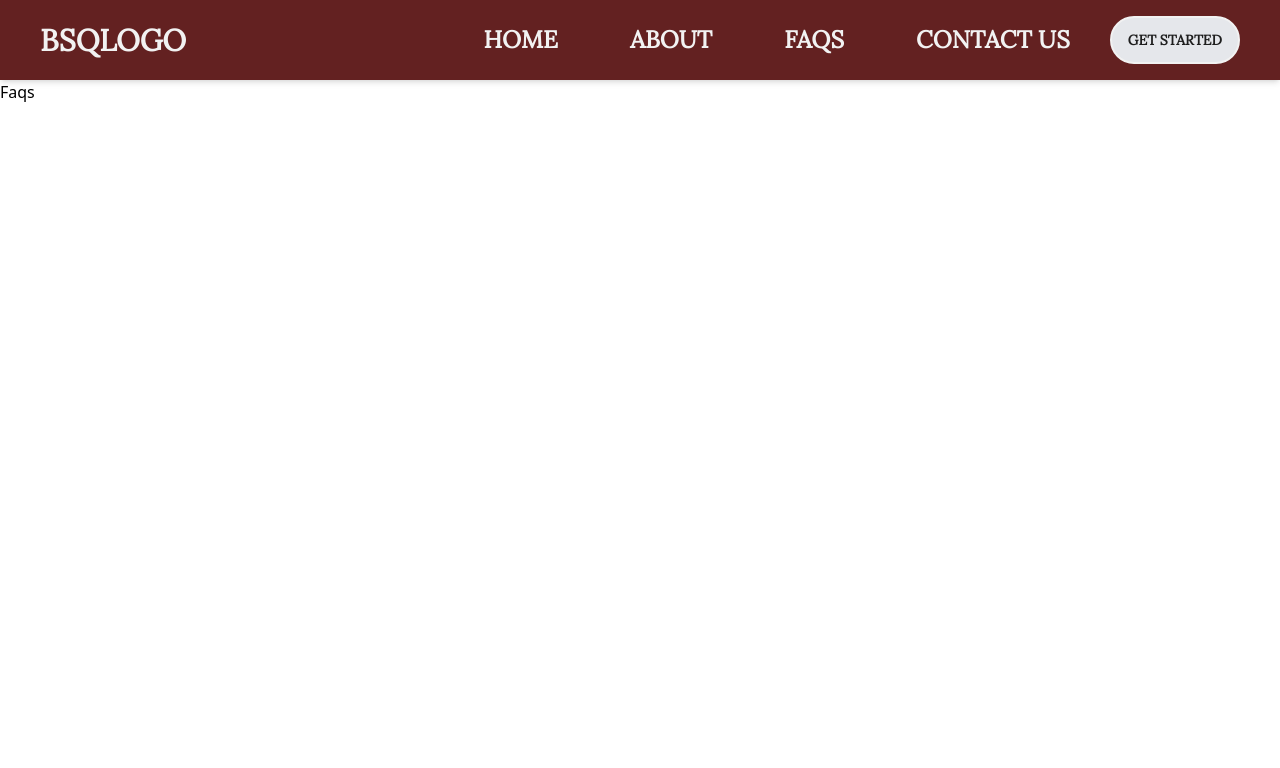
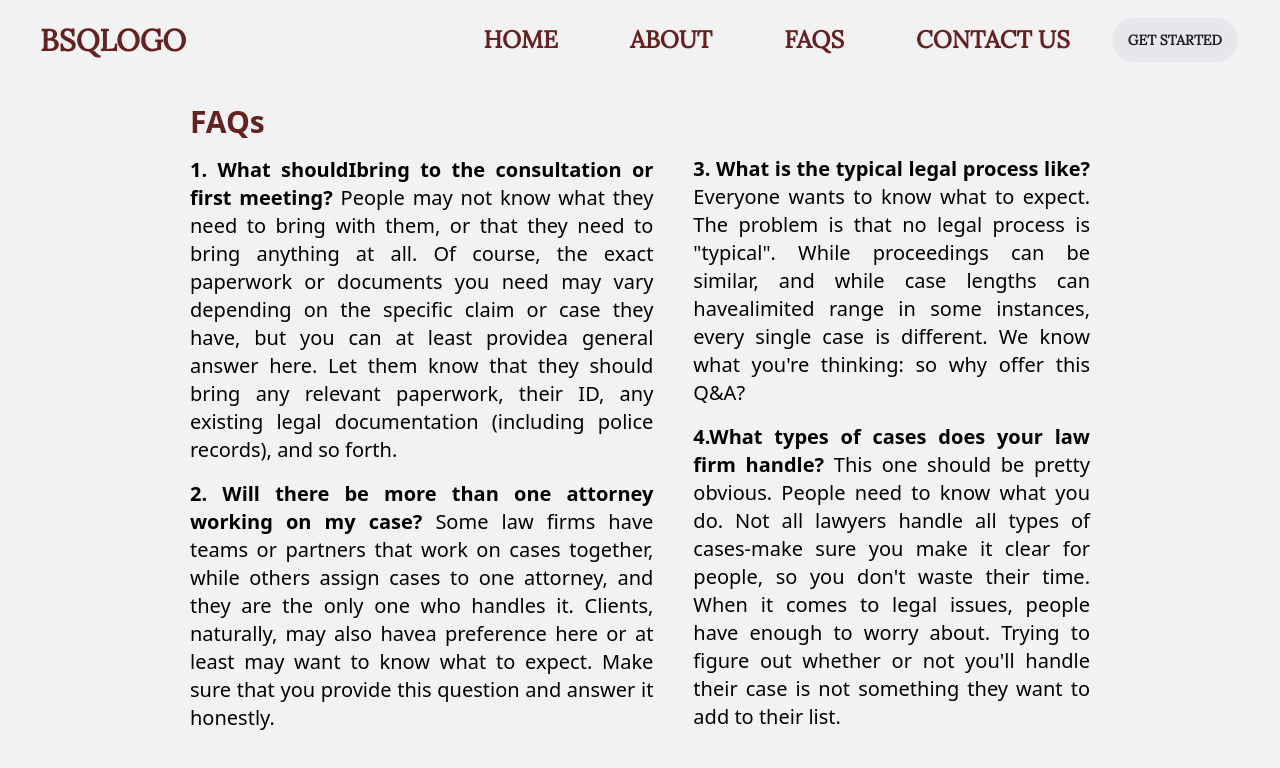
Before and after one commit to vjastoni/lawful-bsqlaw-information-system, a React (Create React App) app: page /Faqs in a window 1280 px wide. Shown: the top 768 px of the page. Built offline with nearby package versions, Linux system fonts and the light colour scheme.

Commit message:
styles contactus and faqs page

```diff
--- a/src/components/Button.jsx
+++ b/src/components/LightButton.jsx
@@ -1,6 +1,6 @@
 import React from "react";
 
-const Button = (props) => {
+const LightButton = (props) => {
   return (
     <div>
       <button className="font-bold py-4 px-8 rounded-3xl border-white border-2 bg-gray hover:text-yellow hover:bg-maroon text-black md:text-sm md:py-3 md:px-4">
@@ -10,4 +10,4 @@ const Button = (props) => {
   );
 };
 
-export default Button;
+export default LightButton;
--- /dev/null
+++ b/src/components/MaroonButton.jsx
@@ -0,0 +1,13 @@
+import React from "react";
+
+const MaroonButton = (props) => {
+  return (
+    <div>
+      <button className="font-bold py-4 px-8 rounded-3xl border-gray border-2 bg-maroon hover:text-black hover:bg-white text-white md:text-sm md:py-3 md:px-4">
+        {props.children}
+      </button>
+    </div>
+  );
+};
+
+export default MaroonButton;
--- a/src/components/NavigationBar.jsx
+++ b/src/components/NavigationBar.jsx
@@ -1,6 +1,6 @@
 import React, { useState } from "react";
 import { Link } from "react-router-dom";
-import Button from "./Button";
+import LightButton from "./LightButton";
 
 function NavigationBar() {
   let Links = [
@@ -11,21 +11,21 @@ function NavigationBar() {
   ];
   let [open, setOpen] = useState(false);
   return (
-    <div className="shadow-md w-full sticky top-0 left-0 z-[1] text-shadow-md font-bold">
-      <div className="md:flex items-center justify-between bg-maroon py-4 md:px-10 px-7">
-        <div className="font-bold text-2xl md:text-3xl cursor-pointer flex items-center font-Lora text-white">
+    <div className="w-full fixed top-0 left-0 z-[999] text-shadow-md font-bold">
+      <div className="md:flex items-center justify-between bg-transparent py-4 md:px-10 px-7">
+        <div className="font-bold text-2xl md:text-3xl cursor-pointer flex items-center font-Lora text-maroon">
           <div className="hover:text-yellow transition-all duration-200">
             <Link to="/">BSQLOGO</Link>
           </div>
         </div>
         <div
           onClick={() => setOpen(!open)}
-          className="text-3xl absolute right-8 top-4 cursor-pointer lg:hidden hover:text-lightblue transition-all duration-200"
+          className="text-3xl absolute right-8 top-4 cursor-pointer lg:hidden hover:text-yellow transition-all duration-200"
         >
           <ion-icon name={open ? "close" : "menu"}></ion-icon>
         </div>
         <ul
-          className={`md:flex md:items-center lg:justify-end md:justify-between lg:gap-10 md:gap-6 gap-16 font-Lora text-2xl md:text-xs lg:py-0 md:py-8 pb-12 absolute lg:static bg-maroon md:z-auto z-[-1] left-0 w-full md:w-full md:pl-0 pl-9 lg:pr-0 md:pr-4 transition-all duration-500 ease-in-out ${
+          className={`md:flex md:items-center lg:justify-end md:justify-between lg:gap-10 md:gap-6 gap-16 font-Lora text-2xl md:text-xs lg:py-0 md:py-8 pb-12 absolute lg:static bg-transparent md:z-auto z-[-1] left-0 w-full md:w-full md:pl-0 pl-9 lg:pr-0 md:pr-4 transition-all duration-500 ease-in-out ${
             open ? "top-20" : "top-[-300px]"
           }`}
         >
@@ -33,14 +33,14 @@ function NavigationBar() {
             <li className="md:ml-8 text-2xl md:my-0 my-7" key={link.name}>
               <Link
                 to={link.path}
-                className="text-white hover:text-yellow transition-all duration-200"
+                className="text-maroon hover:text-yellow transition-all duration-200"
                 onClick={() => setOpen(!open)}
               >
                 {link.name}
               </Link>
             </li>
           ))}
-          <Button>GET STARTED</Button>
+          <LightButton>GET STARTED</LightButton>
         </ul>
       </div>
     </div>
--- a/src/pages/About.jsx
+++ b/src/pages/About.jsx
@@ -3,7 +3,7 @@ import React from "react";
 function About() {
   return (
     <div>
-      <div className="min-h-screen flex flex-col items-center content-center justify-center font-Lora mx-3">
+      <div className="min-h-screen flex flex-col items-center content-center justify-center font-Lora mx-3 pt-20">
         <div className="self-start text-5xl text-maroon font-bold pt-10 md:pt-5">
           <h2>About</h2>
         </div>
--- a/src/pages/Faqs.jsx
+++ b/src/pages/Faqs.jsx
@@ -1,7 +1,64 @@
-import React from 'react'
+import React from "react";
 
 function Faqs() {
-  return <div>Faqs</div>
+  return (
+    <div>
+      <div className="min-h-screen flex flex-col content-center bg-white p-2">
+        <div className="md:w-[550px] md:text-xl md:flex md:flex-col md:self-center lg:flex lg:flex-row lg:gap-10 lg:w-[900px] lg:h-screen lg:items-center ">
+          <div className="flex flex-col gap-4">
+            <div className="self-start text-5xl text-maroon font-bold pt-5 gap-20 md:pt-5 md:flex md:flex-col md:self-center lg:flex lg:self-start lg:text-3xl">
+              <h2>FAQs</h2>
+            </div>
+            <div className="text-justify">
+              <span className="font-bold">
+                1. What shouldIbring to the consultation or first meeting?
+              </span>{" "}
+              People may not know what they need to bring with them, or that
+              they need to bring anything at all. Of course, the exact paperwork
+              or documents you need may vary depending on the specific claim or
+              case they have, but you can at least providea general answer here.
+              Let them know that they should bring any relevant paperwork, their
+              ID, any existing legal documentation (including police records),
+              and so forth.
+            </div>
+            <div className="text-justify">
+              <span className="font-bold">
+                2. Will there be more than one attorney working on my case?
+              </span>{" "}
+              Some law firms have teams or partners that work on cases together,
+              while others assign cases to one attorney, and they are the only
+              one who handles it. Clients, naturally, may also havea preference
+              here or at least may want to know what to expect. Make sure that
+              you provide this question and answer it honestly.
+            </div>
+          </div>
+          <div className="flex flex-col gap-4 pt-4 lg:pt-[70px]">
+            <div className="text-justify">
+              <span className="font-bold">
+                3. What is the typical legal process like?
+              </span>{" "}
+              Everyone wants to know what to expect. The problem is that no
+              legal process is "typical". While proceedings can be similar, and
+              while case lengths can havealimited range in some instances, every
+              single case is different. We know what you're thinking: so why
+              offer this Q&A?
+            </div>
+            <div className="text-justify">
+              <span className="font-bold">
+                4.What types of cases does your law firm handle?
+              </span>{" "}
+              This one should be pretty obvious. People need to know what you
+              do. Not all lawyers handle all types of cases-make sure you make
+              it clear for people, so you don't waste their time. When it comes
+              to legal issues, people have enough to worry about. Trying to
+              figure out whether or not you'll handle their case is not
+              something they want to add to their list.
+            </div>
+          </div>
+        </div>
+      </div>
+    </div>
+  );
 }
 
-export default Faqs
+export default Faqs;
--- a/src/pages/Home.jsx
+++ b/src/pages/Home.jsx
@@ -1,32 +1,32 @@
-import React from 'react'
+import React from "react";
 
 function Home() {
   return (
     <div>
-      <div className='bg-white h-screen font-Lora '>
-        <div className='ml-[20%] flex flex-col gap-16'>
+      <div className="bg-white h-screen font-Lora pt-20">
+        <div className="ml-[20%] flex flex-col gap-6">
           <div>
-            <span className='text-[5vw] text-maroon'>B</span>
-            <span className='text-4xl text-maroon'>erberabe</span>
+            <span className="text-[5vw] text-maroon">B</span>
+            <span className="text-4xl text-maroon">erberabe</span>
           </div>
           <div>
-            <span className='text-[5vw] text-maroon'>S</span>
-            <span className='text-4xl text-maroon'>antos</span>
+            <span className="text-[5vw] text-maroon">S</span>
+            <span className="text-4xl text-maroon">antos</span>
           </div>
           <div>
-            <span className='text-[5vw] text-maroon'>Q</span>
-            <span className='text-4xl text-maroon'>uiñones</span>
+            <span className="text-[5vw] text-maroon">Q</span>
+            <span className="text-4xl text-maroon">uiñones</span>
           </div>
           <div>
-            <span className='text-[5vw] text-maroon'>LAW FIRM</span>
+            <span className="text-[5vw] text-maroon">LAW FIRM</span>
           </div>
         </div>
-        <div className='mt-[2%] text-center text-3xl text-black'>
+        <div className="mt-[2%] text-center text-3xl text-black">
           An Affordable Legal Help
         </div>
       </div>
     </div>
-  )
+  );
 }
 
-export default Home
+export default Home;
--- a/tailwind.config.js
+++ b/tailwind.config.js
@@ -1,25 +1,17 @@
 module.exports = {
-  content: [
-    "./src/**/*.{js,jsx,ts,tsx}",
-  ],
+  content: ["./src/**/*.{js,jsx,ts,tsx}"],
   theme: {
     extend: {},
     colors: {
-      white:
-        "#f2f2f2",
-      maroon:
-        "#632121",
-      yellow:
-        "#ffff9f",
+      white: "#f2f2f2",
+      maroon: "#632121",
+      yellow: "#ffff9f",
       gray: "#e5e7eb",
-      black:
-        "#1e1e1e",
+      black: "#1e1e1e",
+      clearWhite: "#FFFFFF",
     },
     fontFamily: {
-      Lora: [
-        "Lora",
-        "sans-serif",
-      ],
+      Lora: ["Lora", "sans-serif"],
     },
   },
   plugins: [],
```
Also changed, not shown: src/index.js (+6 -6 lines), src/pages/ContactUs.jsx (+60 -3 lines).
